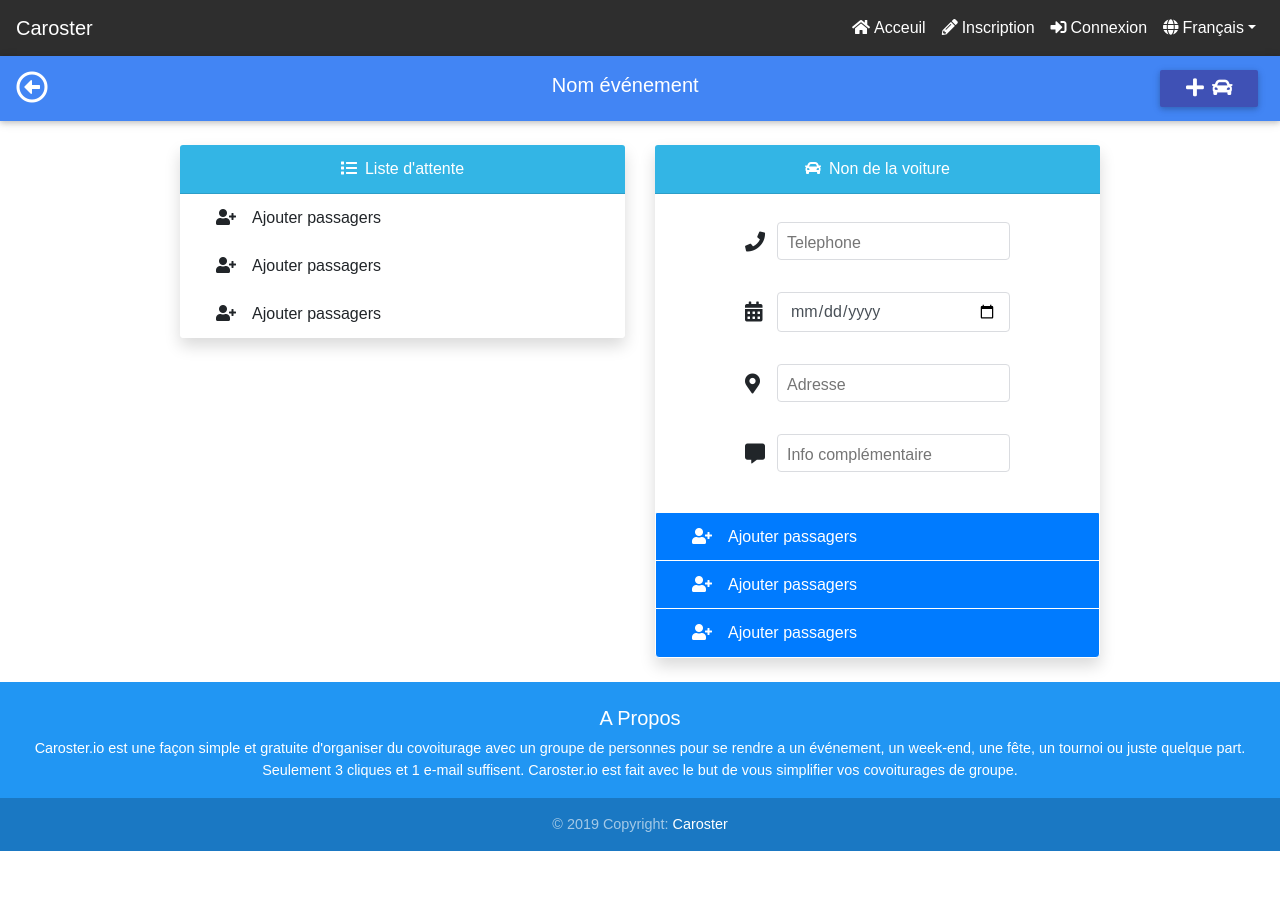
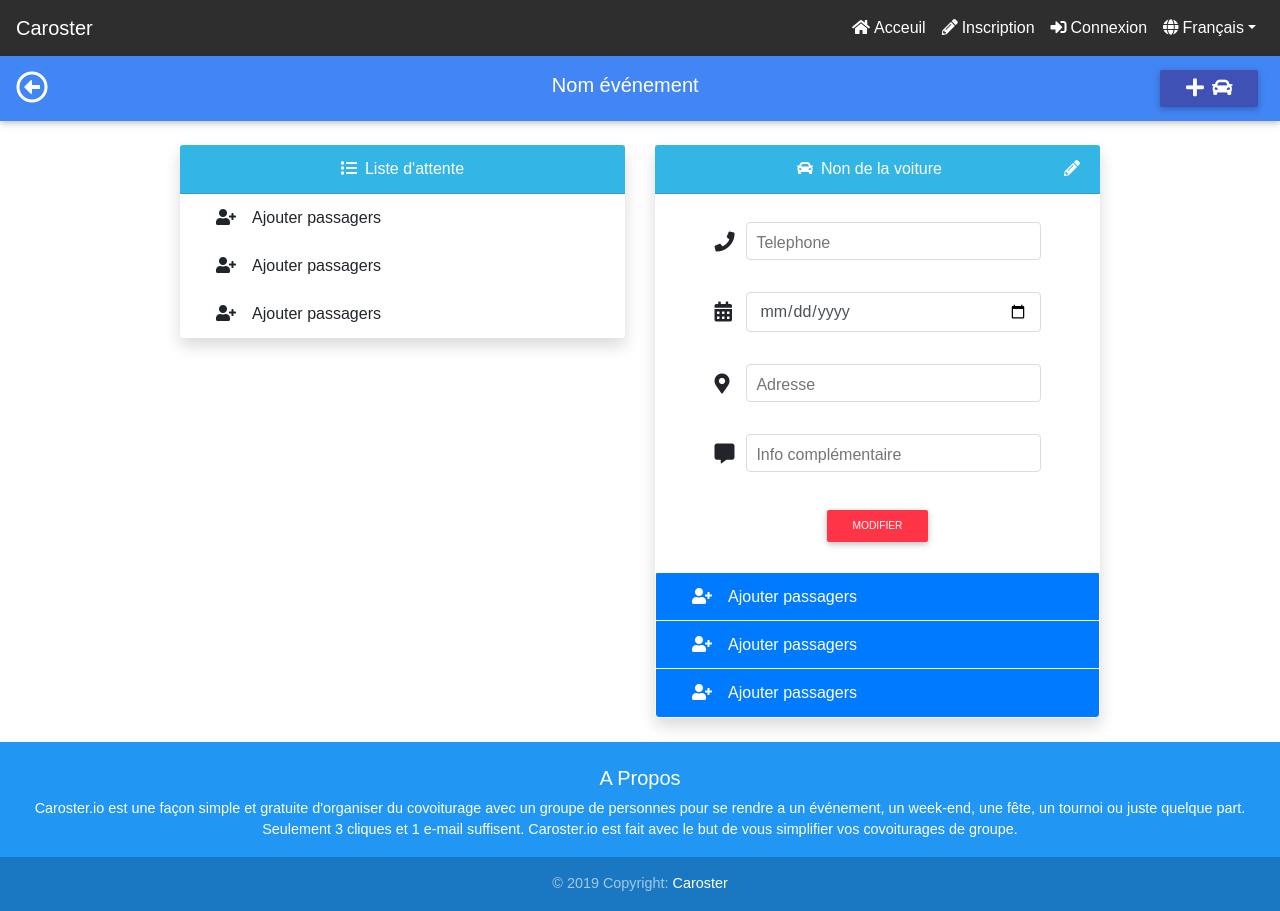
Before and after one commit to Aestoth/Caroster, a React (Create React App) app: page /Evenement in a window 1280 px wide. Before the commit the page ends 851 px from the top, so only its background shows below. Built offline with nearby package versions, Linux system fonts and the light colour scheme.

Commit message:
page evenement button modifier

```diff
--- a/src/CreerEvenement.js
+++ b/src/CreerEvenement.js
@@ -83,7 +83,7 @@ class CreerEvenement extends Component {
               />
             </div>
             <div className="d-flex justify-content-center mt-4">
-              <Link to="/Voiture">
+              <Link to="/Evenement">
                 <MDBBtn color="primary">Annuler</MDBBtn>
               </Link>
 
--- a/src/Evenement.js
+++ b/src/Evenement.js
@@ -85,18 +85,24 @@ class Evenement extends Component {
                 </ul>
               </div>
             </div>
-            <div className="col-md-5 marginTable col-sm-8 col-lg-5 col-xl-5">
+            <div className="col-md-9 marginTable col-sm-9 col-lg-8 col-xl-5">
               <div className="card shadow">
-                <div className="card-header bg-info text-white text-center">
-                  <i className="fas fa-car mr-2" />
-                  Non de la voiture
+                <div className="card-header bg-info text-white d-flex justify-content-between">
+                  <div />
+                  <div>
+                    <i className="fas fa-car mr-2" />
+                    Non de la voiture
+                  </div>
+                  <div>
+                    <i className="fas fa-pencil-alt " />
+                  </div>
                 </div>
 
                 <form
                   onSubmit={this.handleSubmit}
-                  className="form-inline mt-1 d-flex justify-content-center"
+                  className="form-inline mt-1 d-flex justify-content-center row"
                 >
-                  <div>
+                  <div className="col-9">
                     <MDBInput
                       name="telephone"
                       value={this.state.telephone}
@@ -105,6 +111,7 @@ class Evenement extends Component {
                       outline
                       icon="phone"
                     />
+
                     <MDBInput
                       name="date"
                       value={this.state.date}
@@ -129,10 +136,19 @@ class Evenement extends Component {
                       outline
                       icon="comment-alt"
                     />
+                    <div className="d-flex justify-content-center">
+                      <MDBBtn
+                        size="sm"
+                        color="danger"
+                        className="d-flex justify-content-center"
+                      >
+                        Modifier
+                      </MDBBtn>
+                    </div>
                   </div>
                 </form>
 
-                <ul className="list-group list-group-flush mt-2">
+                <ul className="list-group list-group-flush mt-4">
                   <li className="list-group-item active border border-white">
                     <i className="fas fa-user-plus ml-3 mr-3" />
                     Ajouter passagers
```
